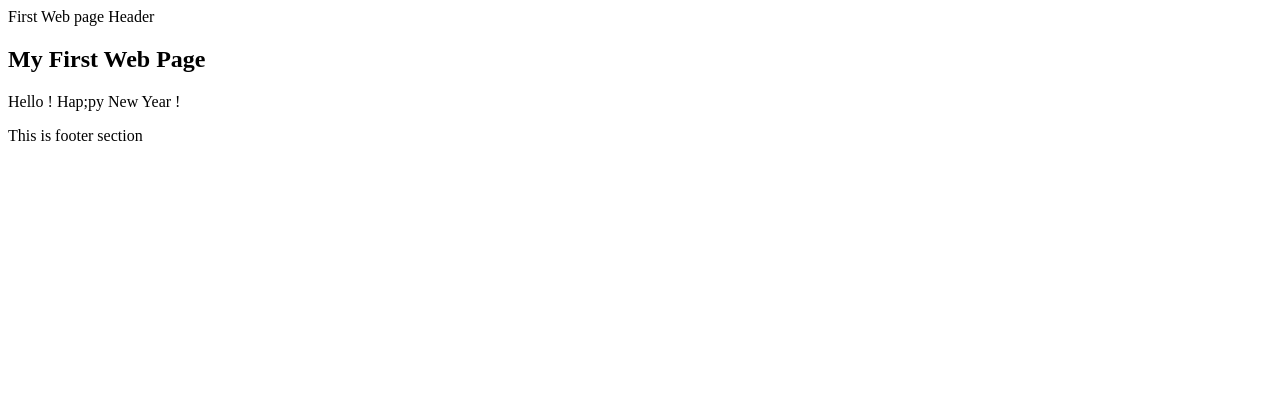
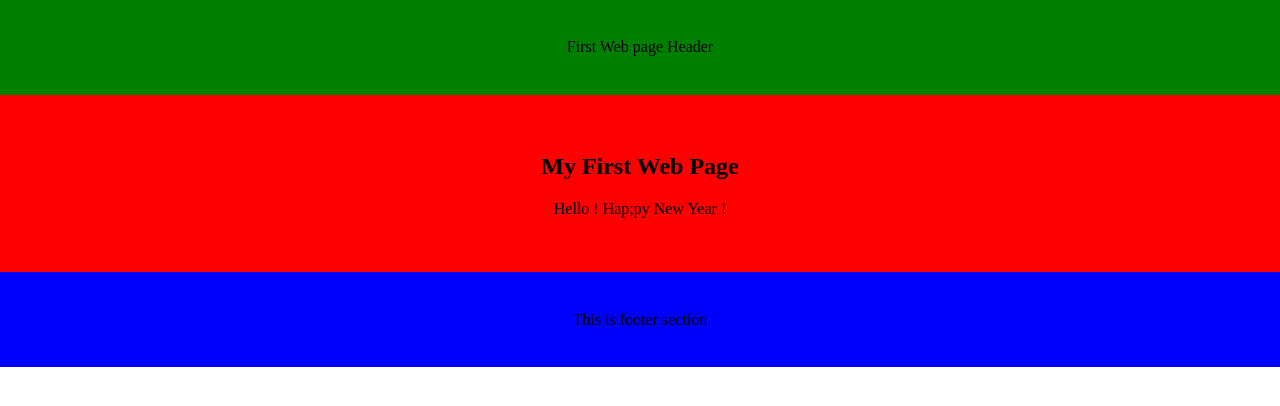
Before and after one commit to 5ganes/csy1018-17-18-a, a plain HTML site: page index.html in a window 1280 px wide. Drawn offline with Linux system fonts and the light colour scheme.

Commit message:
style added for index page

```diff
--- /dev/null
+++ b/css/main.css
@@ -0,0 +1,12 @@
+body{
+	margin: 0;
+}
+header{
+	background: green; padding: 3%; text-align: center;
+}
+section{
+	background: red; padding: 3%; text-align: center;
+}
+footer{
+	background: blue; padding: 3%; text-align: center;
+}
--- a/index.html
+++ b/index.html
@@ -2,6 +2,7 @@
 <html>
 <head>
 	<title>First Web Page</title>
+	<link rel="stylesheet" type="text/css" href="css/main.css">
 </head>
 <body>
 	<header>
```
